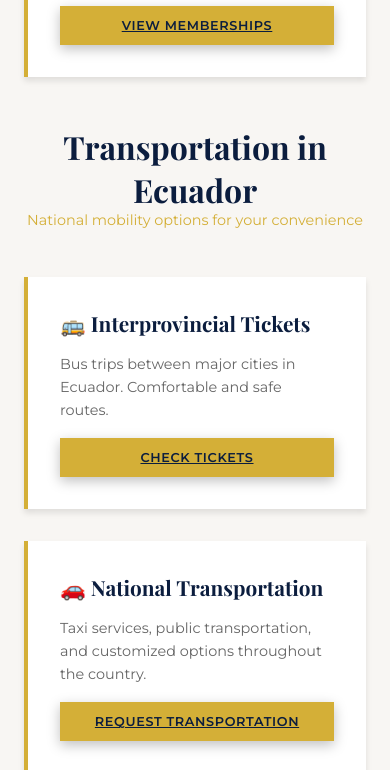
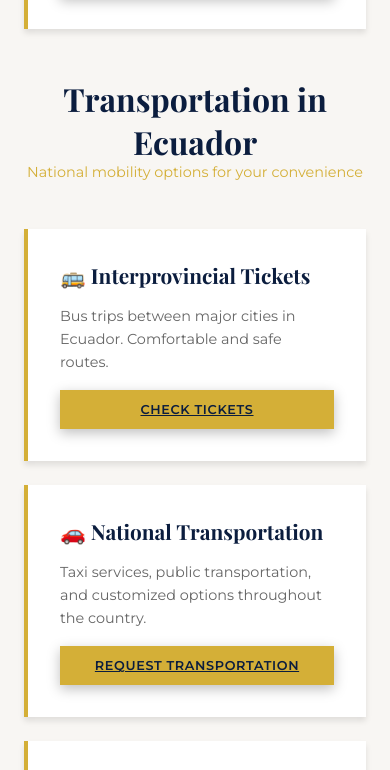
Before and after one commit to casta19ozni-ai/oznitravel-v2, a website: page index.html in a window 390 px wide. Shown: the part 8420-9190 px from the top of the page. Drawn offline with nearby package versions, Linux system fonts and the light colour scheme.

Commit message:
montadotransporte

```diff
--- a/index.html
+++ b/index.html
@@ -953,6 +953,13 @@
         border-bottom: 1px solid rgba(255,255,255,0.1);
     }
 }
+@media (max-width: 768px) {
+    .grid-2 {
+        grid-template-columns: 1fr;
+        gap: 1.5rem;
+    }
+}
+
     </style>
     <script>
     (function () {
```
